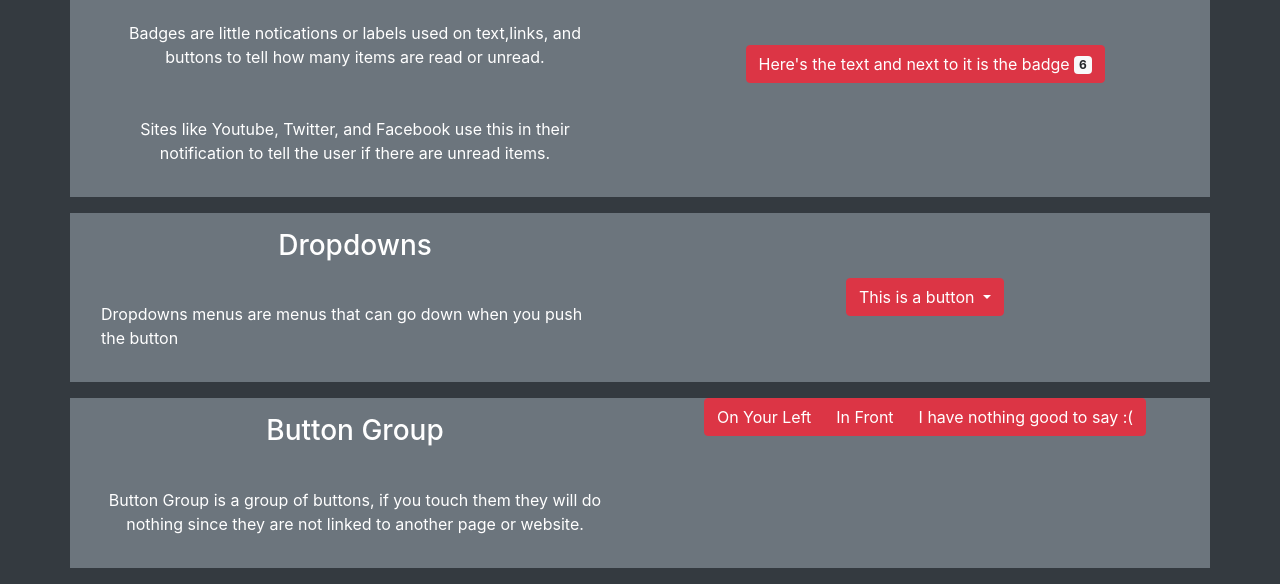
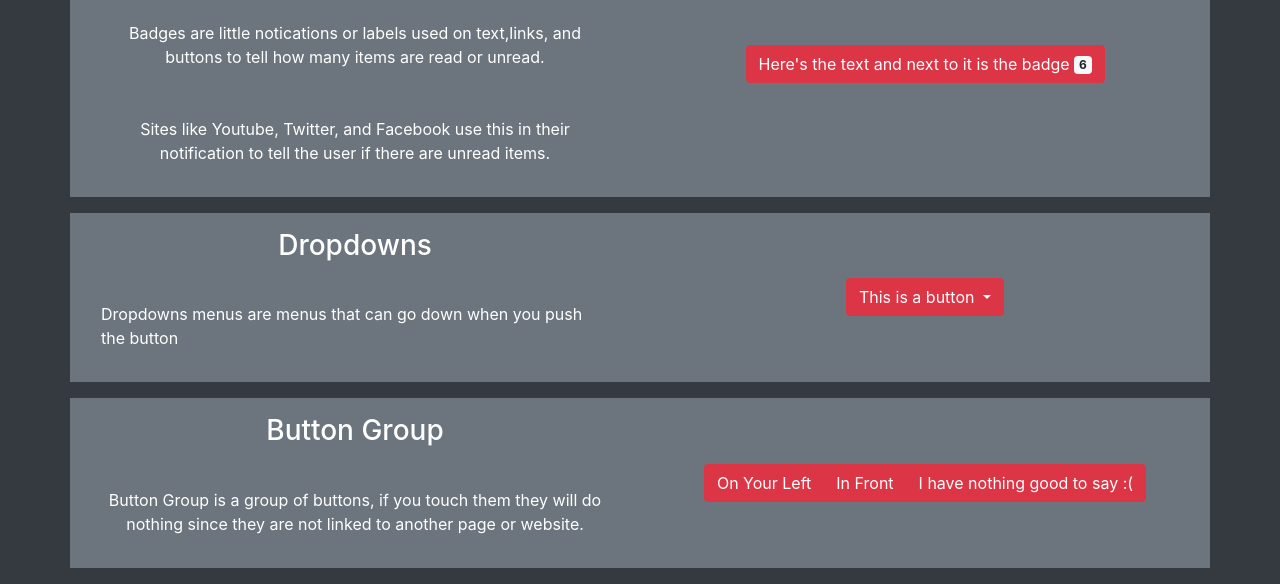
Before and after one commit to sand0319/sand0319.github.io, a plain HTML site: page bootstrap-this/index.html in a window 1280 px wide. Shown: the part 314-898 px from the top of the page. Drawn offline with nearby package versions, Linux system fonts and the light colour scheme.

Commit message:
Finished

```diff
--- a/bootstrap-this/index.html
+++ b/bootstrap-this/index.html
@@ -76,7 +76,7 @@
           <p class="h3 text-white p-3 text-center">Button Group</p>
           <p class="text-white p-3">Button Group is a group of buttons, if you touch them they will do nothing since they are not linked to another page or website.</p>
         </div>
-        <div class="col-sm text-center align-middle">
+        <div class="col-sm text-center align-middle my-auto">
           <div class="btn-group" role="group" aria-label="Basic example">
             <button type="button" class="btn btn-danger">On Your Left</button>
             <button type="button" class="btn btn-danger">In Front</button>
```
